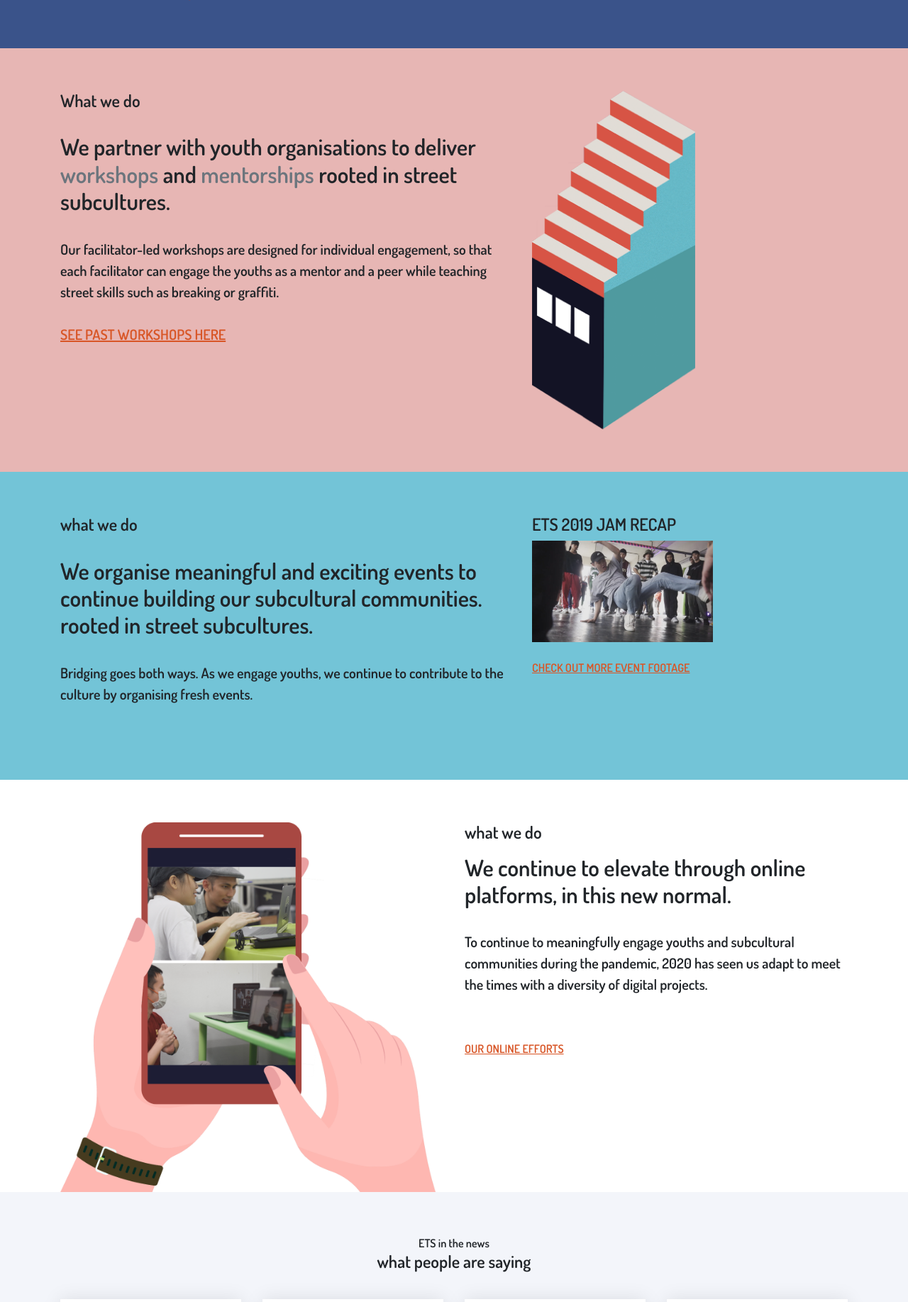
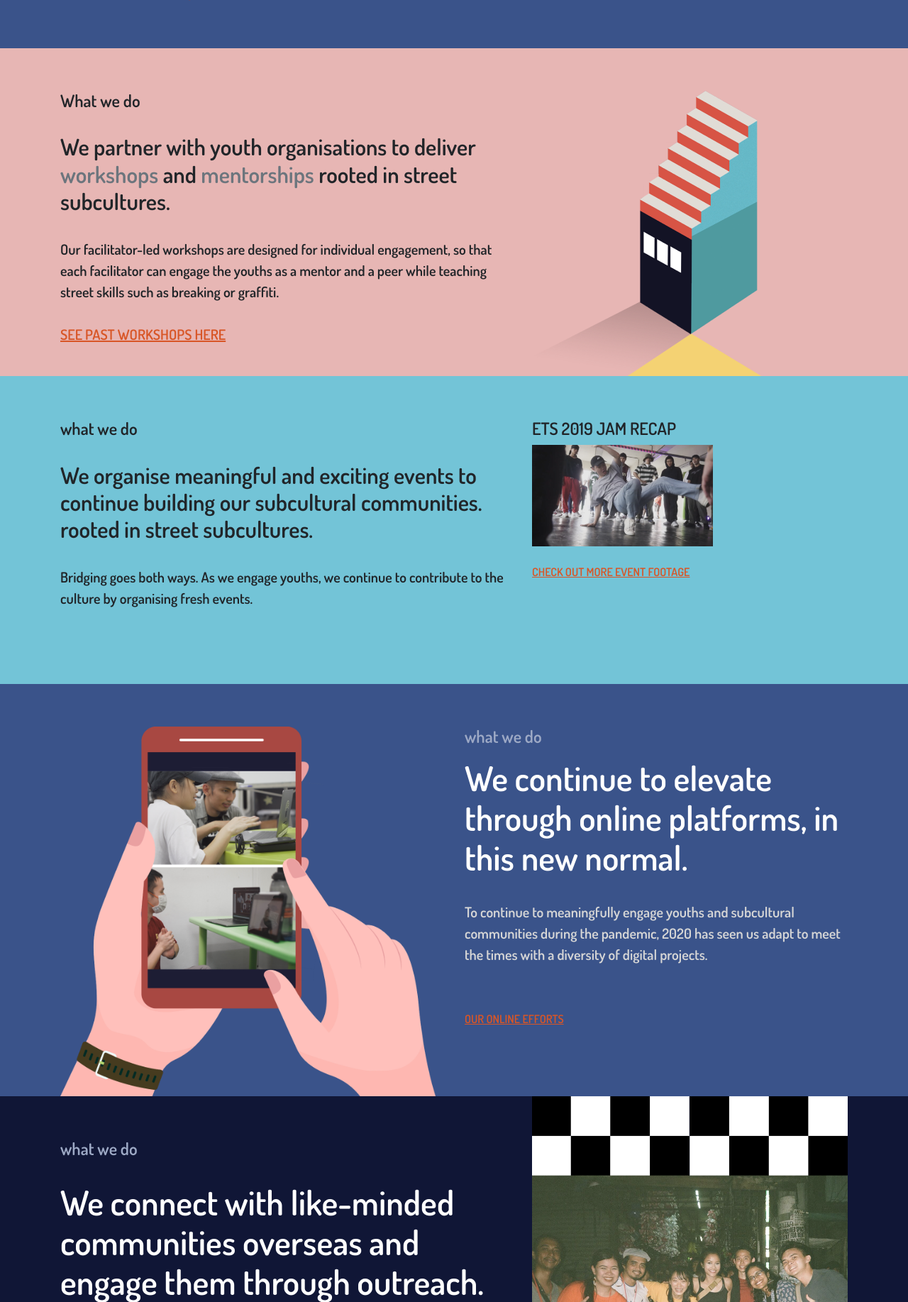
Before and after one commit to ghostleek/elevatethestreets, a PHP site: page / in a window 1280 px wide. Shown: the part 1421-3256 px from the top of the page at 71% size. Run offline with PHP 8.4, Linux system fonts and the light colour scheme.

Commit message:
updated house png to the one with shadows and removed padding

```diff
--- a/assets/css/style.css
+++ b/assets/css/style.css
@@ -682,6 +682,7 @@ section a {
 --------------------------------------------------------------*/
 #why-us {
   background: #E7B6B4;
+  padding-bottom:0;
 }
 .why-us .content {
   padding: 60px 100px 0 100px;
@@ -897,45 +898,51 @@ section a {
 --------------------------------------------------------------*/
 #skills {
   padding-bottom:0;
+  background: #3A538A;
  }
 
-.skills .content h3 {
+
+#skills h2 {
+  margin: 0 0 10px 0;
+  font-size: 48px;
   font-weight: 700;
-  font-size: 32px;
-  color: #37517e;
-  font-family: "Poppins", sans-serif;
-}
-
-.skills .content ul {
-  list-style: none;
-  padding: 0;
-}
-
-
-.skills .content ul i {
-  font-size: 20px;
-  padding-right: 4px;
-  color: #47b2e4;
-}
-
-.skills .content p:last-child {
-  margin-bottom: 0;
-}
-
-.skills .progress {
-  height: 50px;
-  display: block;
-  background: none;
-}
-
-.skills .progress .skill {
-  padding: 10px 0;
-  margin: 0 0 6px 0;
-  text-transform: uppercase;
-  display: block;
-  font-weight: 600;
-  font-family: "Poppins", sans-serif;
-  color: #37517e;
+  line-height: 56px;
+  color: #fff;
+}
+
+#skills p {
+  color: #D6D6D6;
+}
+
+#skills h4 {
+  color: #9DA9C5;
+}
+
+/*--------------------------------------------------------------
+# Outreach
+--------------------------------------------------------------*/
+#outreach {
+  padding-bottom:0;
+  padding-top:0;
+  background: #101636;
+ }
+
+
+#outreach h2 {
+  margin: 0 0 10px 0;
+  font-size: 48px;
+  font-weight: 700;
+  line-height: 56px;
+  color: #fff;
+}
+
+#outreach p {
+  color: #D6D6D6;
+}
+
+#outreach h4 {
+  padding-top:60px;
+  color: #9DA9C5;
 }
 /*--------------------------------------------------------------
 # Services
@@ -1788,7 +1795,7 @@ section a {
 }
 
 /*--------------------------------------------------------------
-# About-timelinle Section
+# About-timeline Section
 --------------------------------------------------------------*/
 #about-timeline {
   background: #E7B6B4;
--- a/index.html
+++ b/index.html
@@ -162,8 +162,8 @@
             <a href="workshops.html">SEE PAST WORKSHOPS HERE</a>
             </p>
           </div>
-          <div class="col-md-3">
-            <img class="featurette-image img-fluid mx-auto" img src="assets/img/house.png" width ="90%" alt="ETS House">
+          <div class="col-md-5">
+            <img class="featurette-image img-fluid mx-auto" img src="assets/img/houseextra.png" width ="90%" alt="ETS House">
           </div>
    </div>
     </section>
@@ -214,7 +214,35 @@
         </div>
 
       </div>
-    </section><!-- End Skills Section -->
+    </section>
+    <!-- End Skills Section -->
+    <section id="outreach" class="about">
+      <div class="container" data-aos="fade-up">
+
+
+        <div class="row content">
+          <div class="col-md-7 order-md-2">
+            <h4>what we do</h4><br>
+            <h2 class="featurette-heading">     We connect with like-minded communities overseas and engage them through outreach.</h2><br>
+            <p class ="lead">
+              As we enrich our understanding and appreciation of what we do through overseas outreach, we give back by supporting them in our own ways.
+              <br><br>
+              <a href="outreach.html">LEARN MORE ABOUT OUTREACH</a>
+            </p>
+            <ul>
+              <!-- <li><i class="ri-check-double-line"></i>  t</li> -->
+            </ul>
+          </div>
+          <div class="col-md-5 order-md-2">
+            <img class="featurette-image img-fluid" img src="assets/img/outreach.png" alt="ETS Stairs">
+          </div>
+
+            <p>
+            </p>
+          </div>
+
+      </div>
+    </section><!-- End Outreach Section -->
 
     <!-- ======= Services Section ======= -->
     <section id="services" class="services section-bg">
@@ -275,7 +303,6 @@
         <div class="row">
           <div class="col-lg-9 text-center text-lg-left">
             <h3>Interested to join our team?</h3>
-            <p> Drop us an email!</p>
           </div>
           <div class="col-lg-3 cta-btn-container text-center">
             <a class="cta-btn align-middle" href="#contact">Reach out to us</a>
```
Also changed, not shown: assets/img/outreach.png (added).
